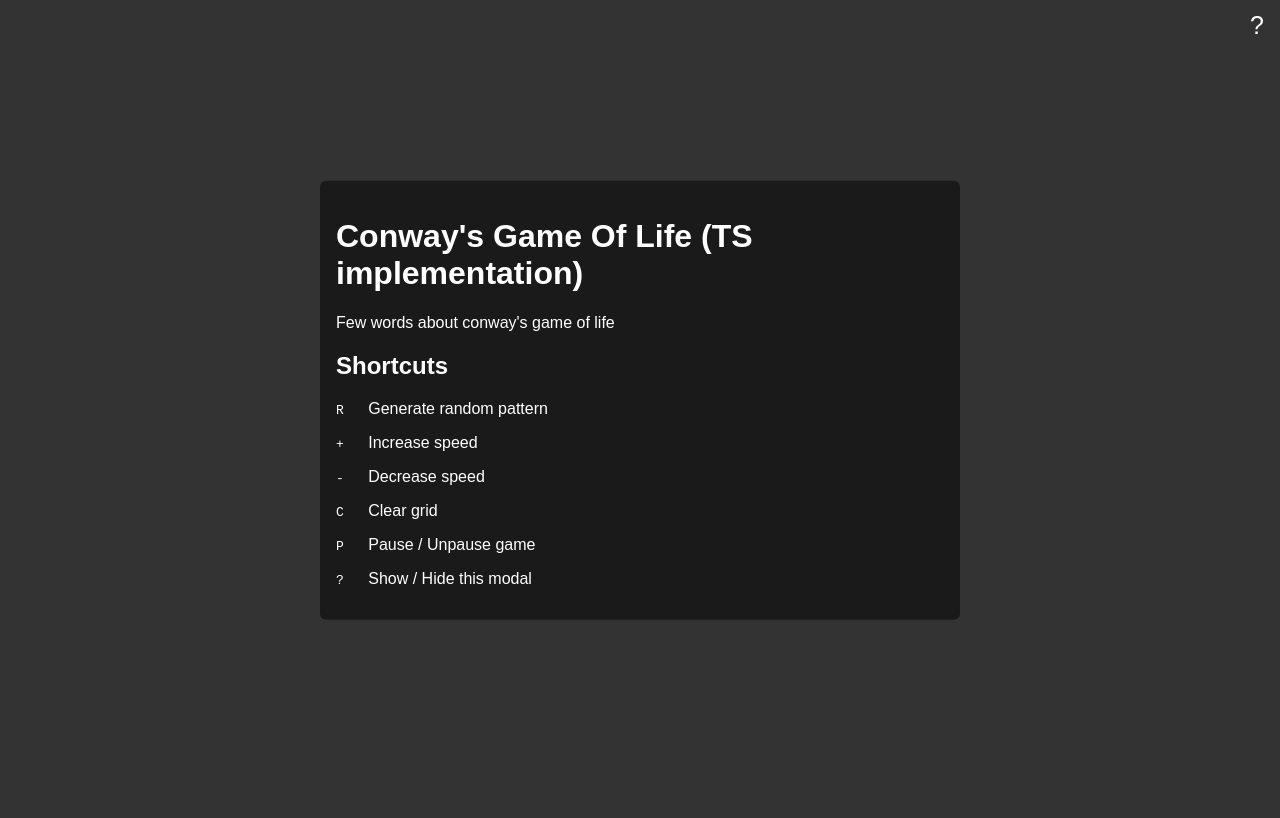
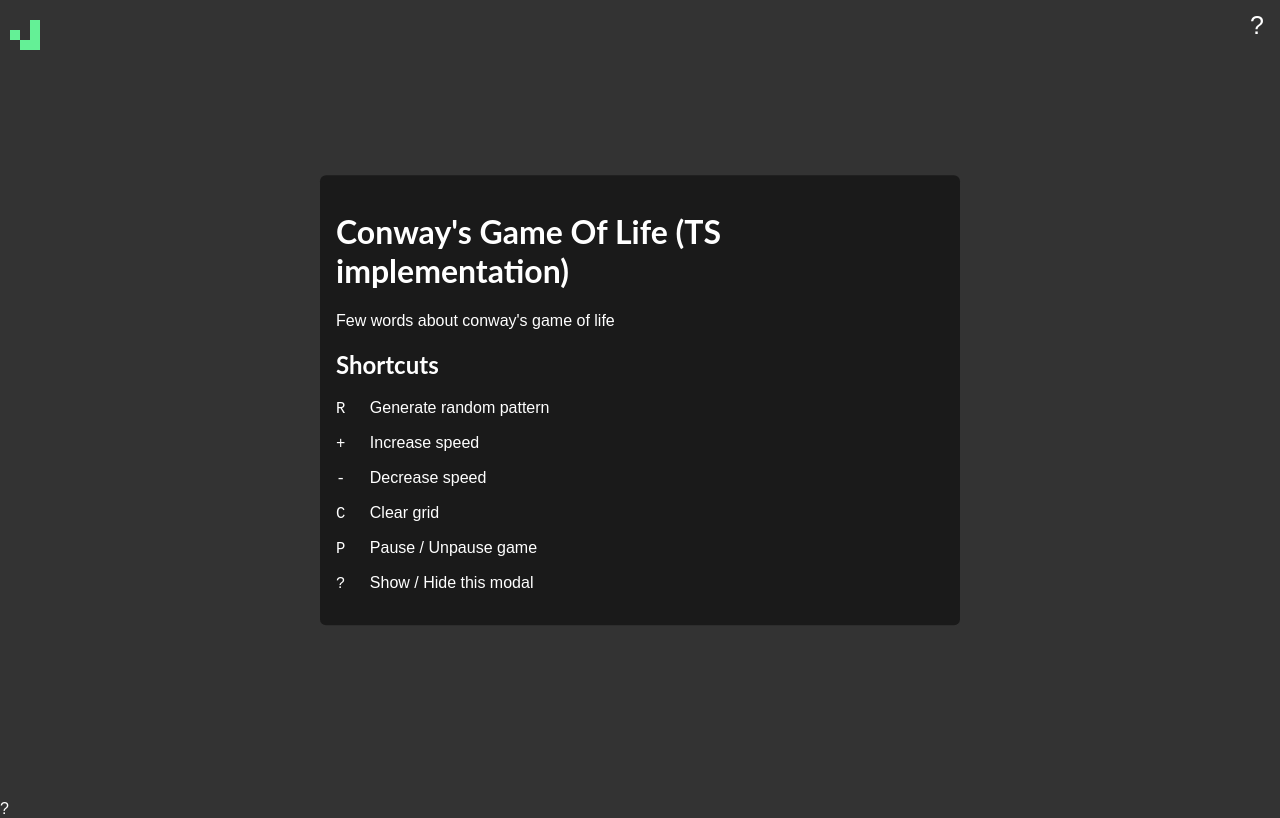
Before and after one commit to AlbertoBasalo/clean-game-of-life, a website: page index.html in a window 1280 px wide. Drawn offline with Linux system fonts and the light colour scheme.

Commit message:
feat: initial runable version

```diff
--- a/index.html
+++ b/index.html
@@ -1,5 +1,6 @@
 <!DOCTYPE html>
 <html>
+
 <head>
   <title>Game of Life TS</title>
   <style>
@@ -12,6 +13,11 @@
       padding: 0;
       color: #fff;
       font-family: sans-serif;
+    }
+
+    h1,
+    h2 {
+      font-family: Lato;
     }
 
     canvas {
@@ -54,14 +60,18 @@
 
     code {
       margin-right: 20px;
+      font-size: larger;
     }
   </style>
 </head>
 
 <body>
-    <canvas id="game" width="800" height="600"></canvas>
+  <canvas id="game"
+          width="800"
+          height="600"></canvas>
   <button id="help-btn">?</button>
-    <div id="help-msg" class="modal">
+  <div id="help-msg"
+       class="modal">
     <h1>Conway's Game Of Life (TS implementation)</h1>
     <p>Few words about conway's game of life</p>
     <h2>Shortcuts</h2>
@@ -74,4 +84,6 @@
   </div>
   <script src="index.js"></script>
 </body>
+
 </html>
+?
--- /dev/null
+++ b/index.js
@@ -0,0 +1,207 @@
+// https://medium.com/hypersphere-codes/conways-game-of-life-in-typescript-a955aec3bd49
+const canvas = document.querySelector('#game');
+// const width = canvas.width;
+// const height = canvas.height;
+const width = window.innerWidth;
+const height = window.innerHeight;
+canvas.width = width;
+canvas.height = height;
+const ctx = canvas.getContext('2d');
+const TILE_SIZE = 10;
+const TILES_X = Math.floor(width / TILE_SIZE);
+const TILES_Y = Math.floor(height / TILE_SIZE);
+ctx.fillStyle = 'rgb(100, 240, 150)';
+ctx.strokeStyle = 'rgb(90, 90, 90)';
+ctx.lineWidth = 1;
+let isGamePaused = false;
+let gameSpeed = 1000;
+const prepareBoard = () => {
+    const b = [];
+    for (let i = 0; i < TILES_X; i++) {
+        const row = [];
+        for (let j = 0; j < TILES_Y; j++) {
+            row.push(false);
+        }
+        b.push(row);
+    }
+    return b;
+};
+let BOARD = prepareBoard();
+const clear = () => {
+    ctx.clearRect(0, 0, width, height);
+};
+const drawBorders = () => {
+    for (let i = 0; i < TILES_X; i++) {
+        ctx.beginPath();
+        ctx.moveTo(i * TILE_SIZE - 0.5, 0);
+        ctx.lineTo(i * TILE_SIZE - 0.5, height);
+        ctx.stroke();
+    }
+    for (let j = 0; j < TILES_Y; j++) {
+        ctx.beginPath();
+        ctx.moveTo(0, j * TILE_SIZE - 0.5);
+        ctx.lineTo(width, j * TILE_SIZE - 0.5);
+        ctx.stroke();
+    }
+};
+const drawBoard = (board) => {
+    for (let i = 0; i < TILES_X; i++) {
+        for (let j = 0; j < TILES_Y; j++) {
+            if (!board[i][j]) {
+                continue;
+            }
+            ctx.fillRect(i * TILE_SIZE, j * TILE_SIZE, TILE_SIZE, TILE_SIZE);
+        }
+    }
+};
+const isAlive = (x, y) => {
+    if (x < 0 || x >= TILES_X || y < 0 || y >= TILES_Y) {
+        return 0;
+    }
+    return BOARD[x][y] ? 1 : 0;
+};
+const neighborsCount = (x, y) => {
+    let count = 0;
+    for (let i of [-1, 0, 1]) {
+        for (let j of [-1, 0, 1]) {
+            if (!(i === 0 && j === 0)) {
+                count += isAlive(x + i, y + j);
+            }
+        }
+    }
+    return count;
+};
+BOARD[1][0] = true;
+BOARD[2][1] = true;
+BOARD[0][2] = true;
+BOARD[1][2] = true;
+BOARD[2][2] = true;
+const makeGlider = (x, y) => {
+    BOARD[x + 1][y] = true;
+    BOARD[x + 2][y + 1] = true;
+    BOARD[x][y + 2] = true;
+    BOARD[x + 1][y + 2] = true;
+    BOARD[x + 2][y + 2] = true;
+};
+const computeNextGeneration = () => {
+    const board = prepareBoard();
+    for (let i = 0; i < TILES_X; i++) {
+        for (let j = 0; j < TILES_Y; j++) {
+            if (!isAlive(i, j)) {
+                if (neighborsCount(i, j) === 3) {
+                    board[i][j] = true;
+                }
+            }
+            else {
+                const count = neighborsCount(i, j);
+                if (count == 2 || count == 3) {
+                    board[i][j] = true;
+                }
+            }
+        }
+    }
+    return board;
+};
+// BOARD[4][5] = true;
+// BOARD[10][10] = true;
+// BOARD[0][0] = true;
+// BOARD[1][0] = true;
+// makeGlider(20, 20);
+// makeGlider(0, 0);
+// makeGlider(5, 10);
+// makeGlider(10, 20);
+// for(let i=0;i<40;i+=10) {
+//     makeGlider(i,i);
+// }
+const drawAll = () => {
+    clear();
+    drawBoard(BOARD);
+    // drawBorders();
+};
+const nextGen = () => {
+    if (isGamePaused) {
+        return;
+    }
+    BOARD = computeNextGeneration();
+    drawAll();
+};
+const nextGenLoop = () => {
+    nextGen();
+    setTimeout(nextGenLoop, gameSpeed);
+};
+nextGenLoop();
+// canvas.addEventListener("click", e => {
+//     console.log("CLICK");
+//     console.log(e.clientX - canvas.offsetLeft, e.clientY - canvas.offsetTop);
+//     const x = Math.floor( (e.clientX - canvas.offsetLeft) / TILE_SIZE);
+//     const y = Math.floor( (e.clientY - canvas.offsetTop) / TILE_SIZE);
+//     console.log(x, y);
+//     BOARD[x][y] = !BOARD[x][y];
+//     drawAll();
+// });
+let isDrawMode = true;
+let isMouseDown = false;
+const getPositionFromEvent = (e) => {
+    const x = Math.floor((e.clientX - canvas.offsetLeft) / TILE_SIZE);
+    const y = Math.floor((e.clientY - canvas.offsetTop) / TILE_SIZE);
+    return [x, y];
+};
+canvas.addEventListener('mousedown', (e) => {
+    isMouseDown = true;
+    const [x, y] = getPositionFromEvent(e);
+    isDrawMode = !BOARD[x][y];
+    BOARD[x][y] = isDrawMode;
+    drawAll();
+});
+canvas.addEventListener('mousemove', (e) => {
+    if (!isMouseDown) {
+        return;
+    }
+    const [x, y] = getPositionFromEvent(e);
+    BOARD[x][y] = isDrawMode;
+    drawAll();
+});
+canvas.addEventListener('mouseup', () => {
+    isMouseDown = false;
+});
+const generateRandom = () => {
+    const board = prepareBoard();
+    for (let i = 0; i < TILES_X; i++) {
+        for (let j = 0; j < TILES_Y; j++) {
+            board[i][j] = Math.random() > 0.9;
+        }
+    }
+    return board;
+};
+document.addEventListener('keydown', (e) => {
+    console.log(e);
+    if (e.key === 'p') {
+        isGamePaused = !isGamePaused;
+    }
+    else if (e.key === '+') {
+        gameSpeed = Math.max(50, gameSpeed - 50);
+    }
+    else if (e.key === '-') {
+        gameSpeed = Math.min(2000, gameSpeed + 50);
+    }
+    else if (e.key === 'r') {
+        BOARD = generateRandom();
+        drawAll();
+    }
+    else if (e.key === 'c') {
+        BOARD = prepareBoard();
+        drawAll();
+    }
+});
+/* MODAL */
+const btn = document.querySelector('#help-btn');
+const modal = document.querySelector('#help-msg');
+const toggleModal = () => {
+    modal.classList.toggle('hidden');
+};
+document.addEventListener('keydown', (e) => {
+    if (e.key === '?') {
+        toggleModal();
+    }
+});
+btn.addEventListener('click', toggleModal);
--- a/style.css
+++ /dev/null
@@ -1,3 +0,0 @@
-h1, h2 {
-  font-family: Lato;
-}
```
Also changed, not shown: package.json (+7 -2 lines), 2 other files. Lines whose indentation alone changed are shown as unchanged.
